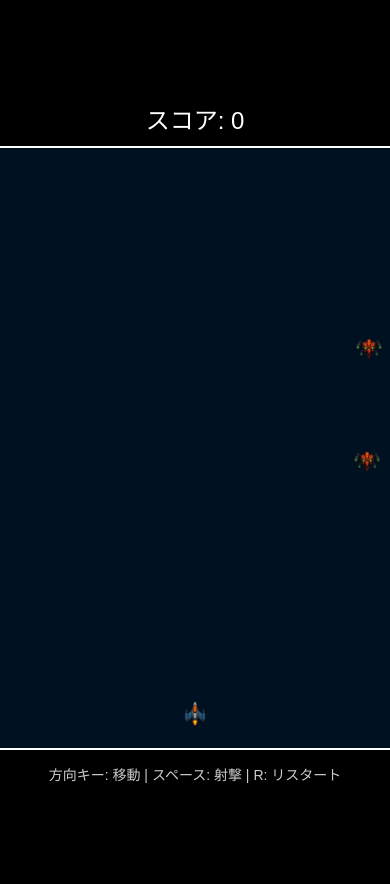
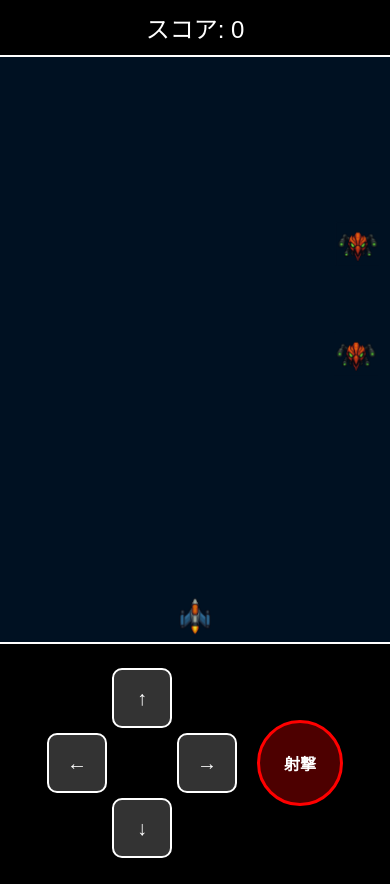
Before and after one commit to shupopo/shooting, a plain HTML site: page index.html in a window 390 px wide. Drawn offline with Linux system fonts and the light colour scheme.

Commit message:
add mobile button

```diff
--- a/index.html
+++ b/index.html
@@ -46,6 +46,87 @@
             font-size: 14px;
             color: #ccc;
         }
+
+        #mobileControls {
+            display: none;
+            margin-top: 20px;
+            gap: 20px;
+            align-items: center;
+            justify-content: center;
+        }
+
+        #moveButtons {
+            display: grid;
+            grid-template-columns: repeat(3, 60px);
+            grid-template-rows: repeat(3, 60px);
+            gap: 5px;
+        }
+
+        .moveBtn {
+            background: rgba(255, 255, 255, 0.2);
+            border: 2px solid #fff;
+            border-radius: 10px;
+            color: white;
+            font-size: 20px;
+            font-weight: bold;
+            user-select: none;
+            display: flex;
+            align-items: center;
+            justify-content: center;
+            cursor: pointer;
+            touch-action: manipulation;
+        }
+
+        .moveBtn:active, .moveBtn.active {
+            background: rgba(255, 255, 255, 0.4);
+            transform: scale(0.95);
+        }
+
+        #upBtn { grid-column: 2; grid-row: 1; }
+        #leftBtn { grid-column: 1; grid-row: 2; }
+        #rightBtn { grid-column: 3; grid-row: 2; }
+        #downBtn { grid-column: 2; grid-row: 3; }
+
+        #shootBtn {
+            width: 80px;
+            height: 80px;
+            background: rgba(255, 0, 0, 0.3);
+            border: 3px solid #ff0000;
+            border-radius: 50%;
+            color: white;
+            font-size: 16px;
+            font-weight: bold;
+            user-select: none;
+            display: flex;
+            align-items: center;
+            justify-content: center;
+            cursor: pointer;
+            touch-action: manipulation;
+        }
+
+        #shootBtn:active, #shootBtn.active {
+            background: rgba(255, 0, 0, 0.6);
+            transform: scale(0.95);
+        }
+
+        @media (max-width: 768px) {
+            #mobileControls {
+                display: flex;
+            }
+
+            #instructions {
+                display: none;
+            }
+
+            body {
+                padding: 10px;
+            }
+
+            #gameCanvas {
+                max-width: 100vw;
+                max-height: 70vh;
+            }
+        }
     </style>
 </head>
 <body>
@@ -55,6 +136,15 @@
         <div id="gameOver">GAME OVER<br><small>Rキーでリスタート</small></div>
         <div id="instructions">
             方向キー: 移動 | スペース: 射撃 | R: リスタート
+        </div>
+        <div id="mobileControls">
+            <div id="moveButtons">
+                <div id="upBtn" class="moveBtn">↑</div>
+                <div id="leftBtn" class="moveBtn">←</div>
+                <div id="rightBtn" class="moveBtn">→</div>
+                <div id="downBtn" class="moveBtn">↓</div>
+            </div>
+            <div id="shootBtn">射撃</div>
         </div>
     </div>
 
@@ -87,10 +177,10 @@
         heroImage.onload = checkAllImagesLoaded;
 
         const player = {
-            x: canvas.width / 2 - 15,
+            x: canvas.width / 2 - 22.5,
             y: canvas.height - 50,
-            width: 30,
-            height: 30,
+            width: 45,
+            height: 45,
             speed: 5
         };
 
@@ -157,6 +247,86 @@
             }
         });
 
+        // Touch controls
+        function addTouchControls() {
+            const upBtn = document.getElementById('upBtn');
+            const leftBtn = document.getElementById('leftBtn');
+            const rightBtn = document.getElementById('rightBtn');
+            const downBtn = document.getElementById('downBtn');
+            const shootBtn = document.getElementById('shootBtn');
+
+            // Movement buttons
+            upBtn.addEventListener('touchstart', (e) => {
+                e.preventDefault();
+                keys.up = true;
+                upBtn.classList.add('active');
+            });
+            upBtn.addEventListener('touchend', (e) => {
+                e.preventDefault();
+                keys.up = false;
+                upBtn.classList.remove('active');
+            });
+
+            leftBtn.addEventListener('touchstart', (e) => {
+                e.preventDefault();
+                keys.left = true;
+                leftBtn.classList.add('active');
+            });
+            leftBtn.addEventListener('touchend', (e) => {
+                e.preventDefault();
+                keys.left = false;
+                leftBtn.classList.remove('active');
+            });
+
+            rightBtn.addEventListener('touchstart', (e) => {
+                e.preventDefault();
+                keys.right = true;
+                rightBtn.classList.add('active');
+            });
+            rightBtn.addEventListener('touchend', (e) => {
+                e.preventDefault();
+                keys.right = false;
+                rightBtn.classList.remove('active');
+            });
+
+            downBtn.addEventListener('touchstart', (e) => {
+                e.preventDefault();
+                keys.down = true;
+                downBtn.classList.add('active');
+            });
+            downBtn.addEventListener('touchend', (e) => {
+                e.preventDefault();
+                keys.down = false;
+                downBtn.classList.remove('active');
+            });
+
+            // Shoot button
+            shootBtn.addEventListener('touchstart', (e) => {
+                e.preventDefault();
+                keys.space = true;
+                shootBtn.classList.add('active');
+            });
+            shootBtn.addEventListener('touchend', (e) => {
+                e.preventDefault();
+                keys.space = false;
+                shootBtn.classList.remove('active');
+            });
+
+            // Also handle mouse events for testing on desktop
+            [upBtn, leftBtn, rightBtn, downBtn, shootBtn].forEach(btn => {
+                btn.addEventListener('mousedown', (e) => {
+                    e.preventDefault();
+                    btn.dispatchEvent(new Event('touchstart'));
+                });
+                btn.addEventListener('mouseup', (e) => {
+                    e.preventDefault();
+                    btn.dispatchEvent(new Event('touchend'));
+                });
+            });
+        }
+
+        addTouchControls();
+
         function updatePlayer() {
             if (keys.left && player.x > 0) {
                 player.x -= player.speed;
@@ -201,10 +371,10 @@
 
             if (currentTime - lastEnemySpawn > 1000) {
                 enemies.push({
-                    x: Math.random() * (canvas.width - 30),
-                    y: -30,
-                    width: 30,
-                    height: 30,
+                    x: Math.random() * (canvas.width - 45),
+                    y: -45,
+                    width: 45,
+                    height: 45,
                     speed: 2 + Math.random() * 2
                 });
                 lastEnemySpawn = currentTime;
@@ -293,7 +463,7 @@
             scoreElement.textContent = `スコア: ${score}`;
             gameOverElement.style.display = 'none';
 
-            player.x = canvas.width / 2 - 15;
+            player.x = canvas.width / 2 - 22.5;
             player.y = canvas.height - 50;
 
             bullets.length = 0;
@@ -309,6 +479,11 @@
             gameState = 'playing';
             gameLoop();
         }
+
+        // Prevent scrolling on mobile when touching game area
+        document.addEventListener('touchmove', (e) => {
+            e.preventDefault();
+        }, { passive: false });
     </script>
 </body>
 </html>
```
